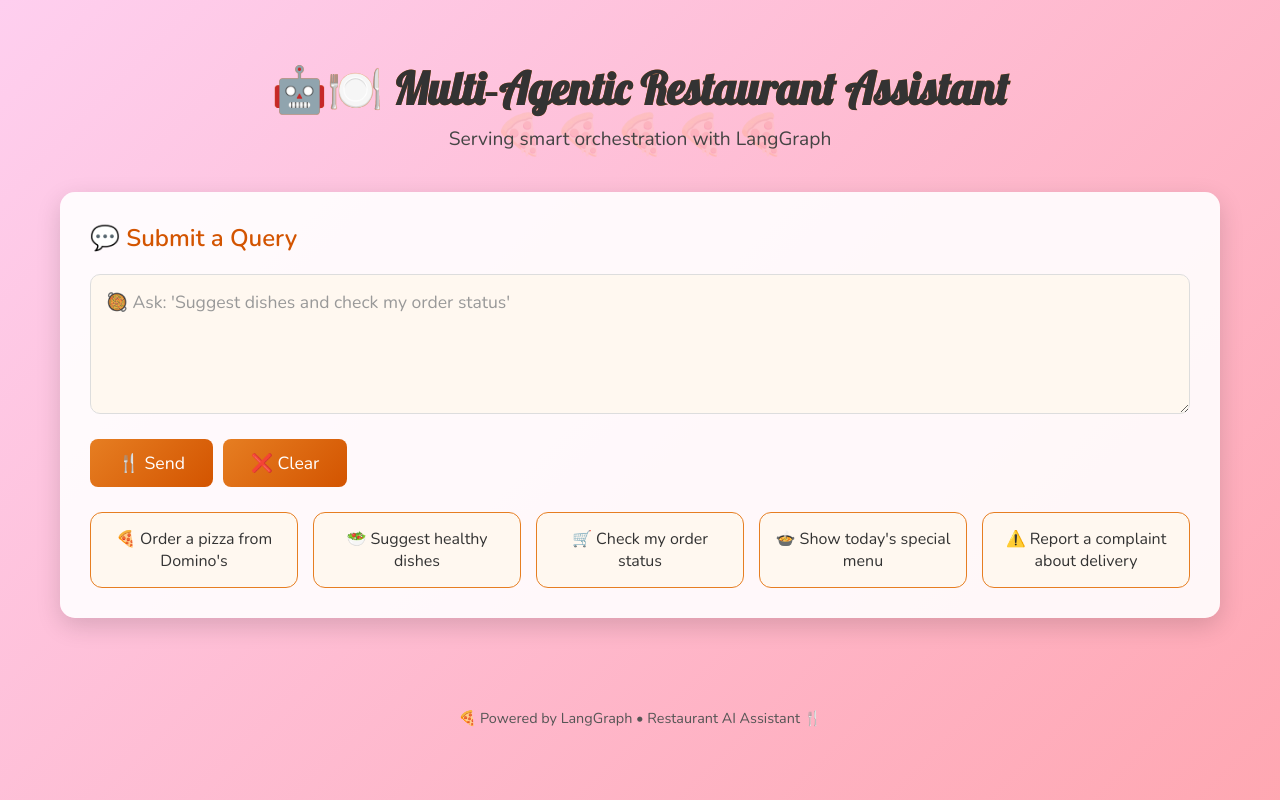
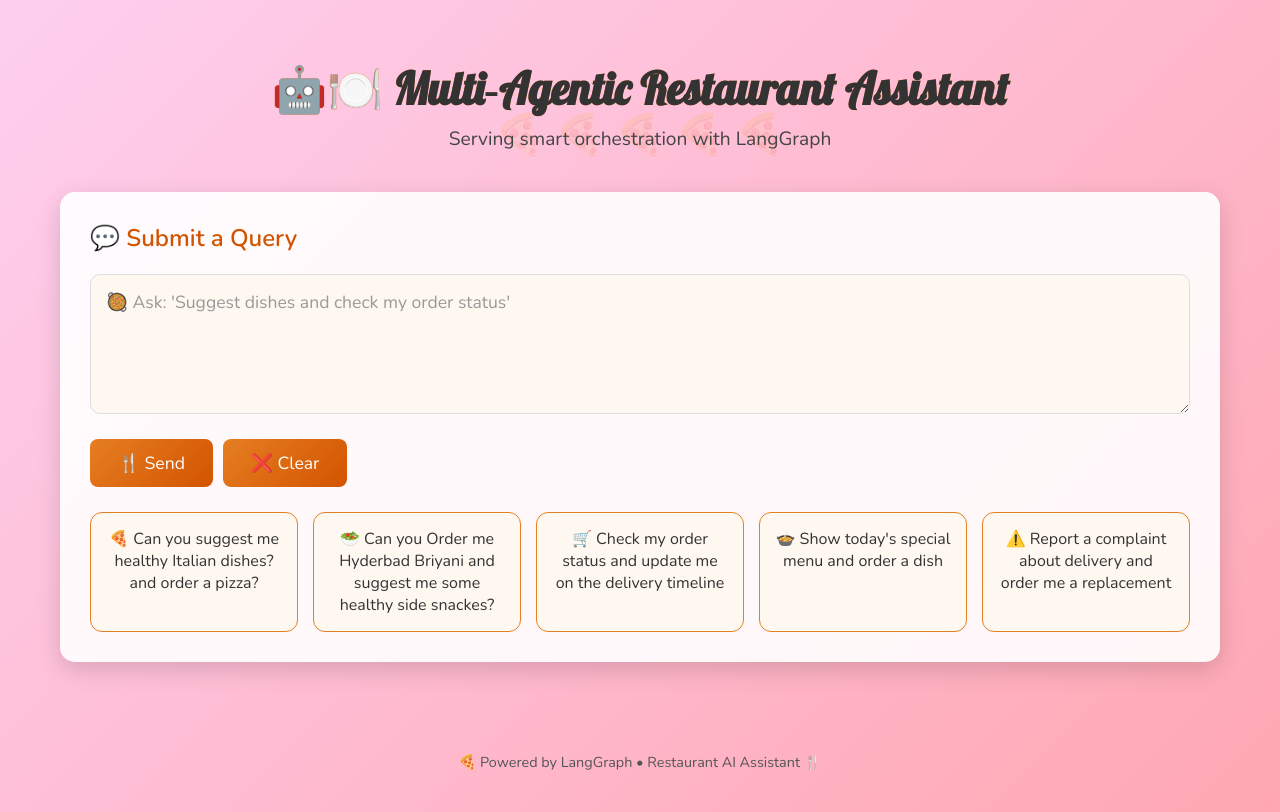
Before and after one commit to satishdamo/multi-agent-restaurant-system, a React (Vite) app: page / in a window 1280 px wide. Built offline with nearby package versions, Linux system fonts and the light colour scheme.

Commit message:
UI changes

```diff
--- a/src/App.css
+++ b/src/App.css
@@ -180,7 +180,7 @@ body::before {
   border-radius: 20px;
   font-weight: bold;
   font-size: 0.95em;
-  color: #fff;
+  color: black;
   font-family: "Nunito", sans-serif;
 }
 
--- a/src/App.tsx
+++ b/src/App.tsx
@@ -19,11 +19,15 @@ function App() {
   const [toasts, setToasts] = useState<Toast[]>([]);
 
   const sampleQueries = [
-    { text: "🍕 Order a pizza from Domino's" },
-    { text: "🥗 Suggest healthy dishes" },
-    { text: "🛒 Check my order status" },
-    { text: "🍲 Show today's special menu" },
-    { text: "⚠️ Report a complaint about delivery" },
+    {
+      text: "🍕 Can you suggest me healthy Italian dishes? and order a pizza?",
+    },
+    {
+      text: "🥗 Can you Order me Hyderbad Briyani and suggest me some healthy side snackes?",
+    },
+    { text: "🛒 Check my order status and update me on the delivery timeline" },
+    { text: "🍲 Show today's special menu and order a dish" },
+    { text: "⚠️ Report a complaint about delivery and order me a replacement" },
   ];
 
   const sendQuery = async () => {
@@ -127,9 +131,9 @@ function App() {
             <div key={i} className={`agent-card ${r.agent} glow`}>
               <div className="agent-header">
                 <span className={`agent-badge ${r.agent}`}>
-                  {r.agent === "menu" && "🍲 MENU"}
-                  {r.agent === "ordering" && "🛒 ORDERING"}
-                  {r.agent === "grievance" && "⚠️ GRIEVANCE"}
+                  {r.agent === "menu" && "🍲 MENU AGENT"}
+                  {r.agent === "ordering" && "🛒 ORDERING AGENT"}
+                  {r.agent === "grievance" && "⚠️ GRIEVANCE AGENT"}
                 </span>
               </div>
               <pre className="agent-text">
```
